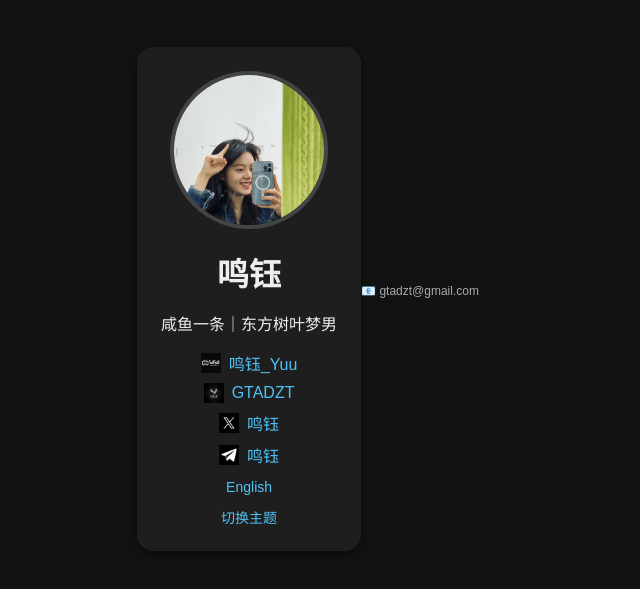
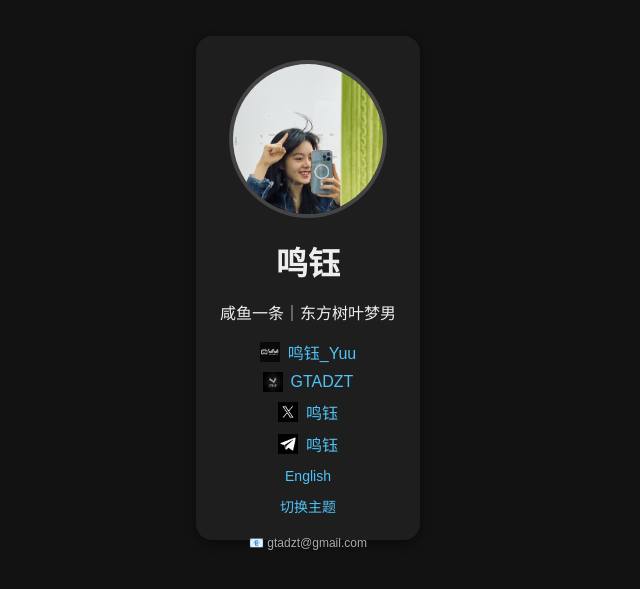
Before and after one commit to GTADZT07/mingyu, a plain HTML site: page index.html in a window 1280 px wide. Shown: the part 101-690 px from the top of the page, without its empty margins (332-972 px from the left). Drawn offline with Linux system fonts and the light colour scheme.

Commit message:
Update index.html

```diff
--- a/index.html
+++ b/index.html
@@ -18,6 +18,7 @@
       font-family: Arial, sans-serif;
       background-color: var(--bg-color);
       display: flex;
+      flex-direction: column;
       justify-content: center;
       align-items: center;
       height: 100vh;
@@ -85,8 +86,7 @@
     <div class="lang-switch" id="langBtn" onclick="switchLang()">English</div>
     <div class="theme-switch" onclick="toggleTheme()">切换主题</div>
   </div>
-  <p class="note">📧 gtadzt@gmail.com</p>
-
+  <p class="note" id="note">📧 gtadzt@gmail.com</p>
   <script>
     let zh = true;
     function switchLang() {
```
